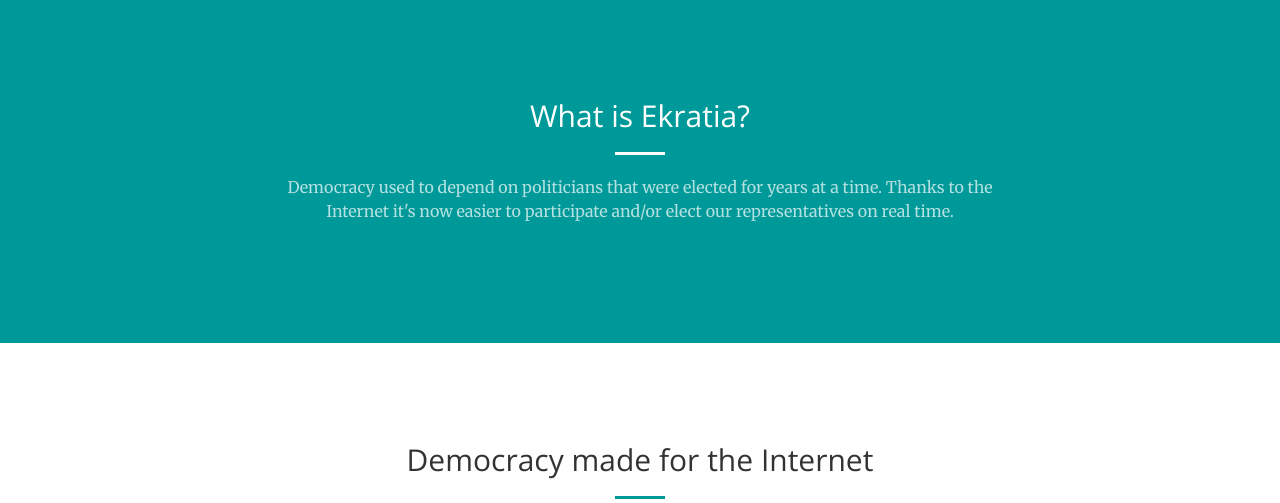
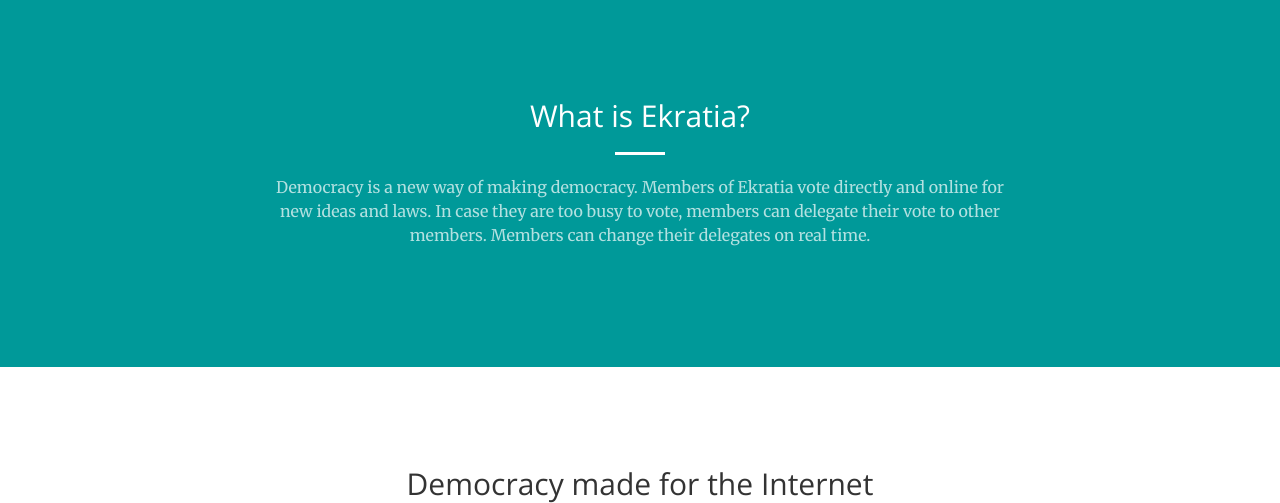
Before and after one commit to ekratia/ekratia, a Django app: page / in a window 1280 px wide. Shown: the part 801-1304 px from the top of the page. Run offline with Django 3.2, Linux system fonts and the light colour scheme; parts of the project's set-up code (start-up, migrations or seed data) failed here and were passed over; some libraries are stand-ins or nearby versions.

Commit message:
Update of the description of who we are

```diff
--- a/idekratia/templates/pages/home.html
+++ b/idekratia/templates/pages/home.html
@@ -61,7 +61,7 @@
                 <div class="col-lg-8 col-lg-offset-2 text-center">
                     <h2 class="section-heading">What is Ekratia?</h2>
                     <hr class="light">
-                    <p class="text-faded">Democracy used to depend on politicians that were elected for years at a time. Thanks to the Internet it's now easier to participate and/or elect our representatives on real time.</p>
+                    <p class="text-faded">Democracy is a new way of making democracy. Members of Ekratia vote directly and online for new ideas and laws. In case they are too busy to vote, members can delegate their vote to other members. Members can change their delegates on real time.</p>
                 </div>
             </div>
         </div>
```
